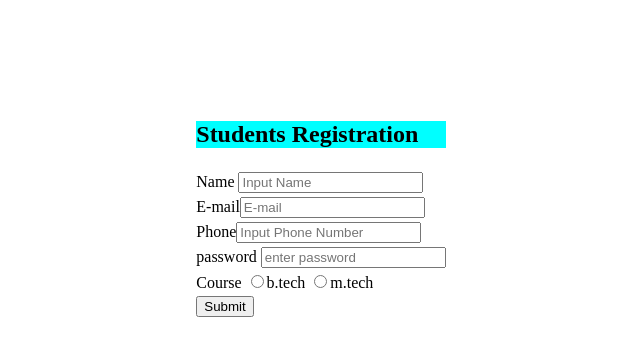
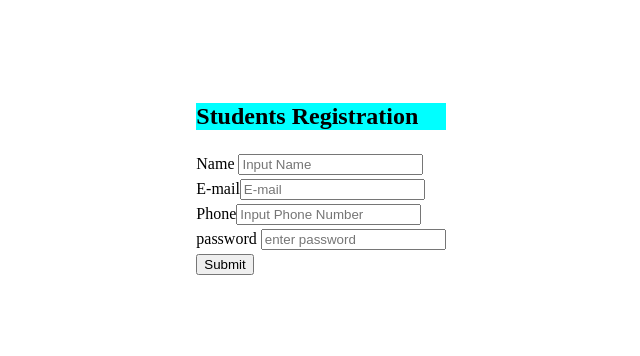
Before and after one commit to KaishAli/form, a plain HTML site: page index.html in a window 1280 px wide. Shown: the whole page, without its empty margins (319-959 px from the left). Drawn offline with Linux system fonts and the light colour scheme.

Commit message:
Update index.html

```diff
--- a/index.html
+++ b/index.html
@@ -36,11 +36,6 @@
 <td>      password <input type="password" placeholder="enter password">  </td> <br>
 </tr>
 
-<tr>
-<td>      Course <input type="radio" name="abc"/>b.tech
-	<input type="radio" name="abc"/>m.tech
-	</td> <br>
-</tr>
 
 <tr>
 <td>
```
